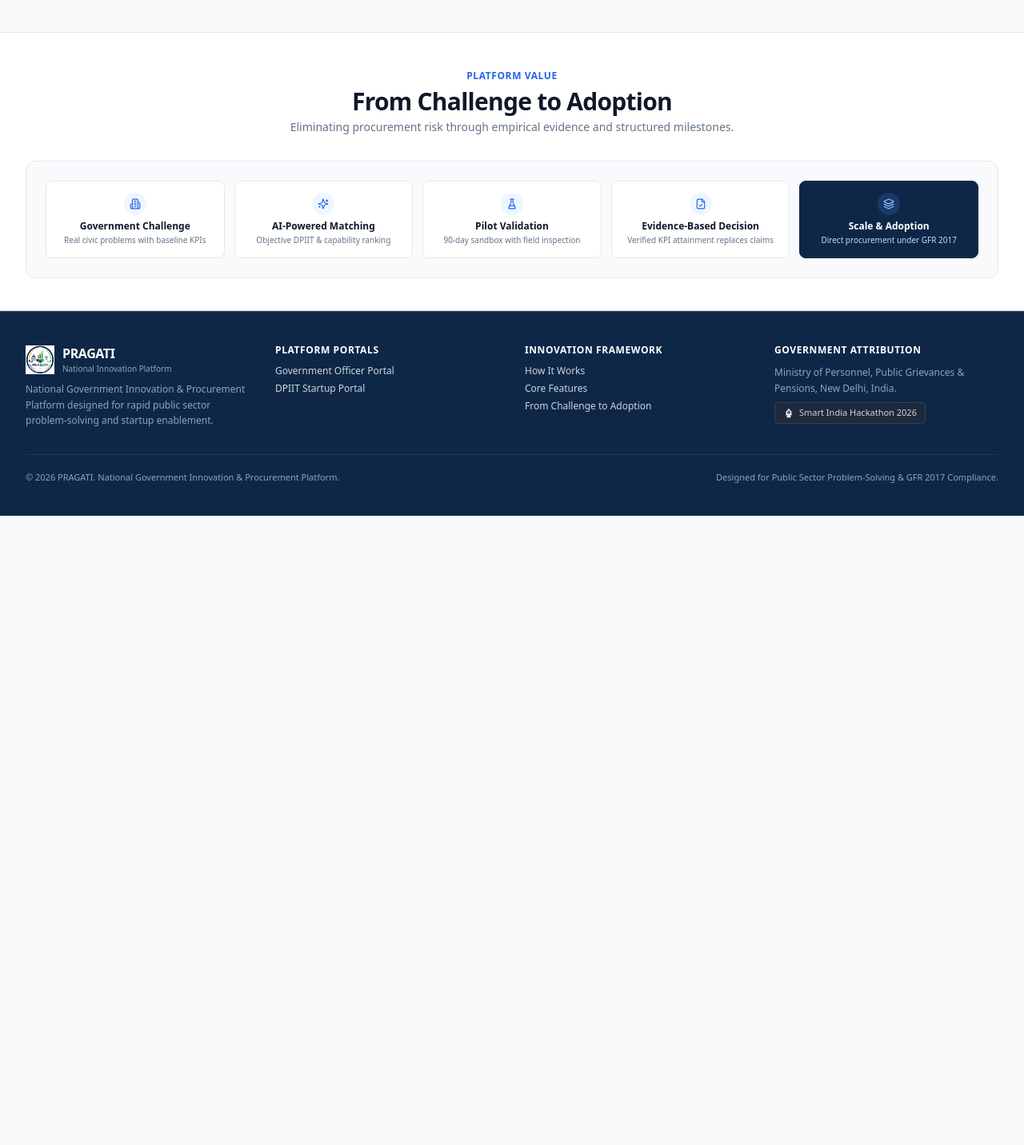
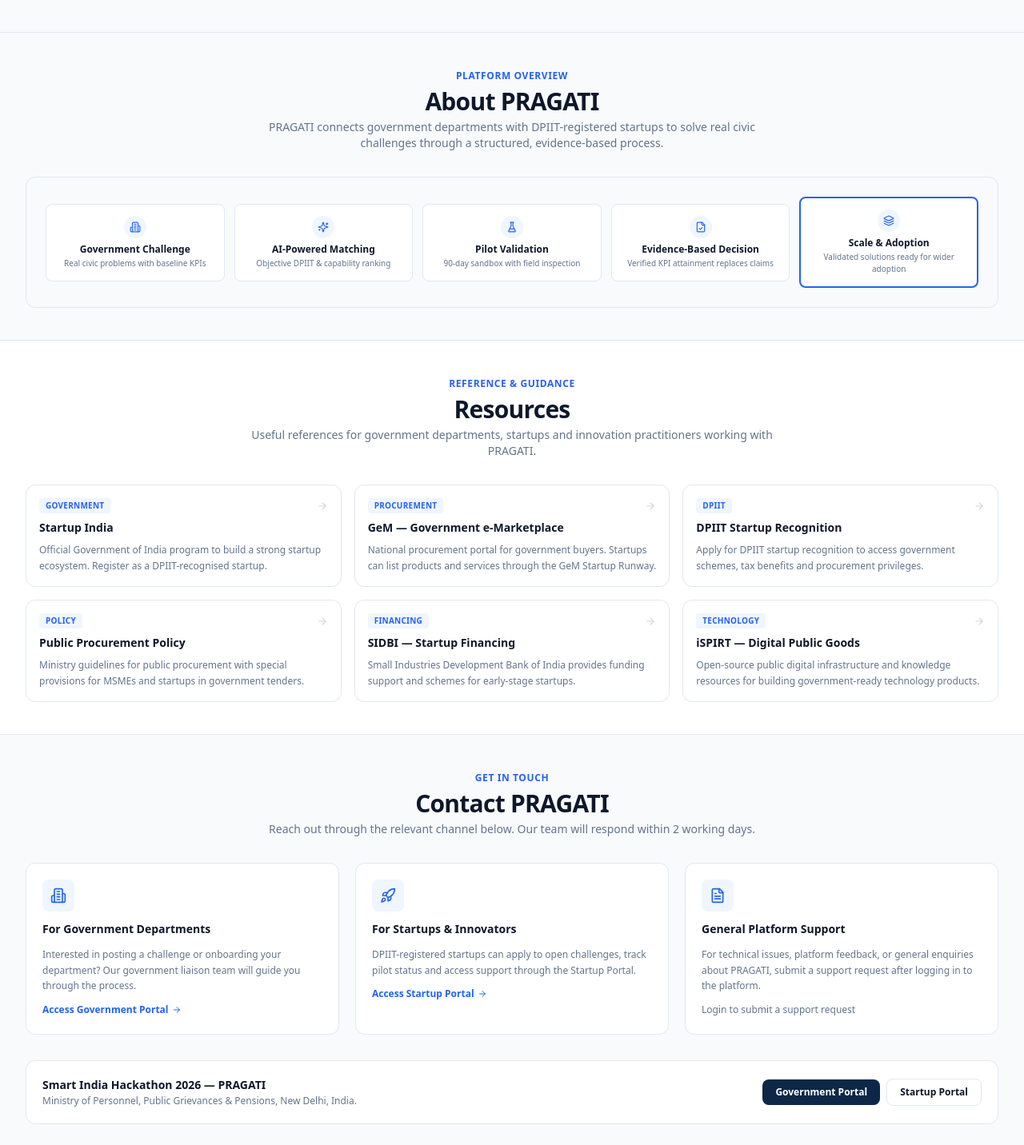
Before and after one commit to KahkshanAnsari/Pragati, a React (Vite) app in the folder frontend/: page / in a window 1280 px wide. Shown: the part 1238-2670 px from the top of the page at 80% size. Before the commit the page ends 1883 px from the top, so only its background shows below. Built offline with nearby package versions, Linux system fonts and the light colour scheme; no server answers.

Commit message:
feat(landing): active nav, remove Home icon, fix Scale card, add About/Resources/Contact sections, footer cleanup

```diff
--- a/frontend/src/pages/Landing.tsx
+++ b/frontend/src/pages/Landing.tsx
@@ -1,4 +1,4 @@
-import React, { useState } from 'react';
+import React, { useState, useEffect, useRef } from 'react';
 import { useNavigate } from 'react-router-dom';
 import { Button } from '../components/ui/Button';
 import {
@@ -23,7 +23,6 @@
   Compass,
   FileText,
   Landmark,
-  Home,
 } from 'lucide-react';
 import pragatiLogo from '../assets/pragati-logo.png';
 import indiaGovHero from '../assets/india-gov-hero.jpg';
@@ -50,6 +49,30 @@
   const [fontScale, setFontScale] = useState<'normal' | 'large' | 'larger'>('normal');
   const [isHindi, setIsHindi] = useState(false);
   const [updatesTab, setUpdatesTab] = useState<'updates' | 'links'>('updates');
+  const [activeSection, setActiveSection] = useState<string>('hero');
+
+  useEffect(() => {
+    const sectionIds = ['hero', 'key-features', 'how-it-works', 'about', 'resources', 'contact', 'footer'];
+    const observers: IntersectionObserver[] = [];
+    sectionIds.forEach((id) => {
+      const el = document.getElementById(id);
+      if (!el) return;
+      const obs = new IntersectionObserver(
+        ([entry]) => {
+          if (entry.isIntersecting) setActiveSection(id);
+        },
+        { rootMargin: '-40% 0px -55% 0px', threshold: 0 }
+      );
+      obs.observe(el);
+      observers.push(obs);
+    });
+    return () => observers.forEach((o) => o.disconnect());
+  }, []);
+
+  const navActive = (id: string) =>
+    activeSection === id
+      ? 'text-[#0F2747] font-semibold border-b-2 border-[#2563EB] pb-0.5'
+      : 'hover:text-[#2563EB] transition-colors';
 
   return (
     <div
@@ -153,28 +176,12 @@
 
           {/* Clean Single-Line Navigation */}
           <nav className="hidden lg:flex items-center gap-6 text-sm font-medium text-[#64748B] whitespace-nowrap">
-            <a
-              href="#main-content"
-              className="text-[#0F2747] font-semibold border-b-2 border-[#2563EB] pb-0.5 flex items-center gap-1"
-            >
-              <Home className="w-3.5 h-3.5 text-[#2563EB]" />
-              <span>Home</span>
-            </a>
-            <a href="#trust" className="hover:text-[#2563EB] transition-colors">
-              About PRAGATI
-            </a>
-            <a href="#how-it-works" className="hover:text-[#2563EB] transition-colors">
-              How It Works
-            </a>
-            <a href="#key-features" className="hover:text-[#2563EB] transition-colors">
-              Core Features
-            </a>
-            <a href="#latest-updates" className="hover:text-[#2563EB] transition-colors">
-              Resources
-            </a>
-            <a href="#footer" className="hover:text-[#2563EB] transition-colors">
-              Contact Us
-            </a>
+            <a href="#hero" className={navActive('hero')}>Home</a>
+            <a href="#about" className={navActive('about')}>About PRAGATI</a>
+            <a href="#how-it-works" className={navActive('how-it-works')}>How It Works</a>
+            <a href="#key-features" className={navActive('key-features')}>Core Features</a>
+            <a href="#resources" className={navActive('resources')}>Resources</a>
+            <a href="#contact" className={navActive('contact')}>Contact Us</a>
           </nav>
 
           {/* Right Action Buttons */}
@@ -607,17 +614,17 @@
         </section>
 
         {/* ── 6. TRUST / FROM CHALLENGE TO ADOPTION ─────────────────────────── */}
-        <section id="trust" className="py-10 bg-white border-b border-[#E2E8F0]">
+        <section id="about" className="py-10 bg-[#F8FAFC] border-b border-[#E2E8F0]">
           <div className="max-w-[1400px] mx-auto px-4 sm:px-6 lg:px-8">
             <div className="text-center max-w-2xl mx-auto mb-8 space-y-1">
               <span className="text-xs font-bold uppercase tracking-wider text-[#2563EB]">
-                Platform Value
+                Platform Overview
               </span>
               <h2 className="text-2xl sm:text-3xl font-black text-[#0F172A] tracking-tight">
-                From Challenge to Adoption
+                About PRAGATI
               </h2>
               <p className="text-xs sm:text-sm text-[#64748B]">
-                Eliminating procurement risk through empirical evidence and structured milestones.
+                PRAGATI connects government departments with DPIIT-registered startups to solve real civic challenges through a structured, evidence-based process.
               </p>
             </div>
 
@@ -655,20 +662,115 @@
                   <p className="text-[10px] text-[#64748B] mt-0.5">Verified KPI attainment replaces claims</p>
                 </div>
 
-                <div className="bg-[#0F2747] text-white p-3.5 rounded-lg border border-[#0F2747] text-center shadow-2xs">
-                  <div className="w-7 h-7 rounded-full bg-blue-500/20 text-blue-300 flex items-center justify-center mx-auto mb-1.5">
+                <div className="bg-white p-3.5 rounded-lg border-2 border-[#2563EB] text-center shadow-2xs">
+                  <div className="w-7 h-7 rounded-full bg-[#EFF6FF] text-[#2563EB] flex items-center justify-center mx-auto mb-1.5">
                     <Layers className="w-3.5 h-3.5" />
                   </div>
-                  <h4 className="text-xs font-bold text-white">Scale & Adoption</h4>
-                  <p className="text-[10px] text-blue-200 mt-0.5">Direct procurement under GFR 2017</p>
+                  <h4 className="text-xs font-bold text-[#0F172A]">Scale & Adoption</h4>
+                  <p className="text-[10px] text-[#64748B] mt-0.5">Validated solutions ready for wider adoption</p>
                 </div>
               </div>
             </div>
           </div>
         </section>
+
+        {/* ── 7. RESOURCES ─────────────────────────────────────────────────── */}
+        <section id="resources" className="py-10 bg-white border-b border-[#E2E8F0]">
+          <div className="max-w-[1400px] mx-auto px-4 sm:px-6 lg:px-8">
+            <div className="text-center max-w-2xl mx-auto mb-8 space-y-1">
+              <span className="text-xs font-bold uppercase tracking-wider text-[#2563EB]">
+                Reference & Guidance
+              </span>
+              <h2 className="text-2xl sm:text-3xl font-black text-[#0F172A] tracking-tight">
+                Resources
+              </h2>
+              <p className="text-xs sm:text-sm text-[#64748B]">
+                Useful references for government departments, startups and innovation practitioners working with PRAGATI.
+              </p>
+            </div>
+            <div className="grid grid-cols-1 sm:grid-cols-2 lg:grid-cols-3 gap-4">
+              {[
+                { title: 'Startup India', desc: 'Official Government of India program to build a strong startup ecosystem. Register as a DPIIT-recognised startup.', url: 'https://www.startupindia.gov.in', tag: 'Government' },
+                { title: 'GeM — Government e-Marketplace', desc: 'National procurement portal for government buyers. Startups can list products and services through the GeM Startup Runway.', url: 'https://gem.gov.in', tag: 'Procurement' },
+                { title: 'DPIIT Startup Recognition', desc: 'Apply for DPIIT startup recognition to access government schemes, tax benefits and procurement privileges.', url: 'https://www.startupindia.gov.in/content/sih/en/startupgov/startup-recognition.html', tag: 'DPIIT' },
+                { title: 'Public Procurement Policy', desc: 'Ministry guidelines for public procurement with special provisions for MSMEs and startups in government tenders.', url: 'https://msme.gov.in', tag: 'Policy' },
+                { title: 'SIDBI — Startup Financing', desc: 'Small Industries Development Bank of India provides funding support and schemes for early-stage startups.', url: 'https://www.sidbi.in', tag: 'Financing' },
+                { title: 'iSPIRT — Digital Public Goods', desc: 'Open-source public digital infrastructure and knowledge resources for building government-ready technology products.', url: 'https://ispirt.in', tag: 'Technology' },
+              ].map((res) => (
+                <a key={res.title} href={res.url} target="_blank" rel="noopener noreferrer"
+                  className="group bg-white border border-[#E2E8F0] rounded-xl p-4 flex flex-col gap-2 hover:shadow-md hover:border-blue-200 transition-all">
+                  <div className="flex items-center justify-between">
+                    <span className="inline-flex items-center px-2 py-0.5 rounded text-[10px] font-bold bg-[#EFF6FF] text-[#2563EB] uppercase tracking-wide">{res.tag}</span>
+                    <ArrowRight className="w-3.5 h-3.5 text-gray-300 group-hover:text-[#2563EB] group-hover:translate-x-0.5 transition-all" />
+                  </div>
+                  <h3 className="text-sm font-bold text-[#0F172A] group-hover:text-[#2563EB] transition-colors">{res.title}</h3>
+                  <p className="text-xs text-[#64748B] leading-relaxed">{res.desc}</p>
+                </a>
+              ))}
+            </div>
+          </div>
+        </section>
+
+        {/* ── 8. CONTACT US ────────────────────────────────────────────────────── */}
+        <section id="contact" className="py-10 bg-[#F8FAFC] border-b border-[#E2E8F0]">
+          <div className="max-w-[1400px] mx-auto px-4 sm:px-6 lg:px-8">
+            <div className="text-center max-w-2xl mx-auto mb-8 space-y-1">
+              <span className="text-xs font-bold uppercase tracking-wider text-[#2563EB]">
+                Get In Touch
+              </span>
+              <h2 className="text-2xl sm:text-3xl font-black text-[#0F172A] tracking-tight">
+                Contact PRAGATI
+              </h2>
+              <p className="text-xs sm:text-sm text-[#64748B]">
+                Reach out through the relevant channel below. Our team will respond within 2 working days.
+              </p>
+            </div>
+            <div className="grid grid-cols-1 md:grid-cols-3 gap-5 mb-8">
+              <div className="bg-white border border-[#E2E8F0] rounded-xl p-5 space-y-3 hover:shadow-md transition-all">
+                <div className="w-10 h-10 rounded-lg bg-[#EFF6FF] text-[#2563EB] flex items-center justify-center">
+                  <Building2 className="w-5 h-5" />
+                </div>
+                <h3 className="font-bold text-sm text-[#0F172A]">For Government Departments</h3>
+                <p className="text-xs text-[#64748B] leading-relaxed">Interested in posting a challenge or onboarding your department? Our government liaison team will guide you through the process.</p>
+                <button onClick={() => navigate('/auth/government/login')} className="mt-2 text-xs font-semibold text-[#2563EB] flex items-center gap-1 hover:underline">
+                  Access Government Portal <ArrowRight className="w-3 h-3" />
+                </button>
+              </div>
+              <div className="bg-white border border-[#E2E8F0] rounded-xl p-5 space-y-3 hover:shadow-md transition-all">
+                <div className="w-10 h-10 rounded-lg bg-[#EFF6FF] text-[#2563EB] flex items-center justify-center">
+                  <Rocket className="w-5 h-5" />
+                </div>
+                <h3 className="font-bold text-sm text-[#0F172A]">For Startups & Innovators</h3>
+                <p className="text-xs text-[#64748B] leading-relaxed">DPIIT-registered startups can apply to open challenges, track pilot status and access support through the Startup Portal.</p>
+                <button onClick={() => navigate('/auth/startup/login')} className="mt-2 text-xs font-semibold text-[#2563EB] flex items-center gap-1 hover:underline">
+                  Access Startup Portal <ArrowRight className="w-3 h-3" />
+                </button>
+              </div>
+              <div className="bg-white border border-[#E2E8F0] rounded-xl p-5 space-y-3 hover:shadow-md transition-all">
+                <div className="w-10 h-10 rounded-lg bg-[#EFF6FF] text-[#2563EB] flex items-center justify-center">
+                  <FileText className="w-5 h-5" />
+                </div>
+                <h3 className="font-bold text-sm text-[#0F172A]">General Platform Support</h3>
+                <p className="text-xs text-[#64748B] leading-relaxed">For technical issues, platform feedback, or general enquiries about PRAGATI, submit a support request after logging in to the platform.</p>
+                <span className="mt-2 text-xs text-[#64748B] inline-block">Login to submit a support request</span>
+              </div>
+            </div>
+            <div className="bg-white border border-[#E2E8F0] rounded-xl p-5 flex flex-col sm:flex-row items-center justify-between gap-4">
+              <div>
+                <p className="text-sm font-semibold text-[#0F172A]">Smart India Hackathon 2026 — PRAGATI</p>
+                <p className="text-xs text-[#64748B] mt-0.5">Ministry of Personnel, Public Grievances &amp; Pensions, New Delhi, India.</p>
+              </div>
+              <div className="flex items-center gap-2 shrink-0">
+                <button onClick={() => navigate('/auth/government/login')} className="px-4 py-2 text-xs font-semibold bg-[#0F2747] text-white rounded-lg hover:bg-[#1E3A6E] transition-colors">Government Portal</button>
+                <button onClick={() => navigate('/auth/startup/login')} className="px-4 py-2 text-xs font-semibold border border-[#E2E8F0] text-[#0F172A] rounded-lg hover:bg-slate-50 transition-colors">Startup Portal</button>
+              </div>
+            </div>
+          </div>
+        </section>
+
       </main>
 
-      {/* ── 7. FOOTER ──────────────────────────────────────────────────────── */}
+      {/* ── 8. FOOTER ──────────────────────────────────────────────────────── */}
       <footer id="footer" className="bg-[#0F2747] text-slate-300 py-10 border-t border-slate-700/80">
         <div className="max-w-[1400px] mx-auto px-4 sm:px-6 lg:px-8">
           <div className="grid grid-cols-1 md:grid-cols-4 gap-8 pb-8 border-b border-slate-700/60">
@@ -735,11 +837,7 @@
                     Core Features
                   </a>
                 </li>
-                <li>
-                  <a href="#trust" className="hover:text-white transition-colors">
-                    From Challenge to Adoption
-                  </a>
-                </li>
+
               </ul>
             </div>
 
@@ -760,7 +858,7 @@
 
           <div className="pt-5 flex flex-col sm:flex-row items-center justify-between gap-2 text-[11px] text-slate-400">
             <p>© 2026 PRAGATI. National Government Innovation & Procurement Platform.</p>
-            <p>Designed for Public Sector Problem-Solving & GFR 2017 Compliance.</p>
+
           </div>
         </div>
       </footer>
```
